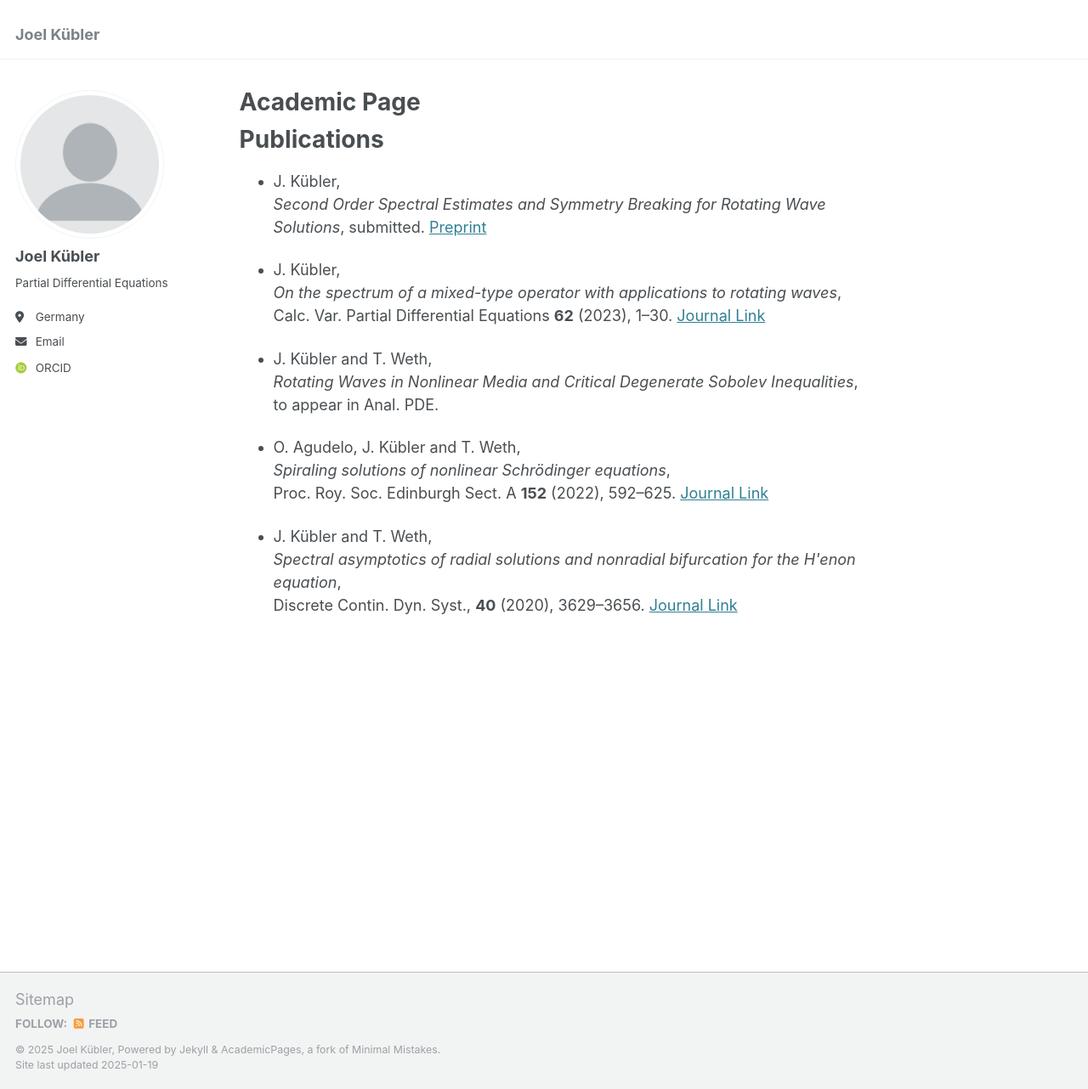
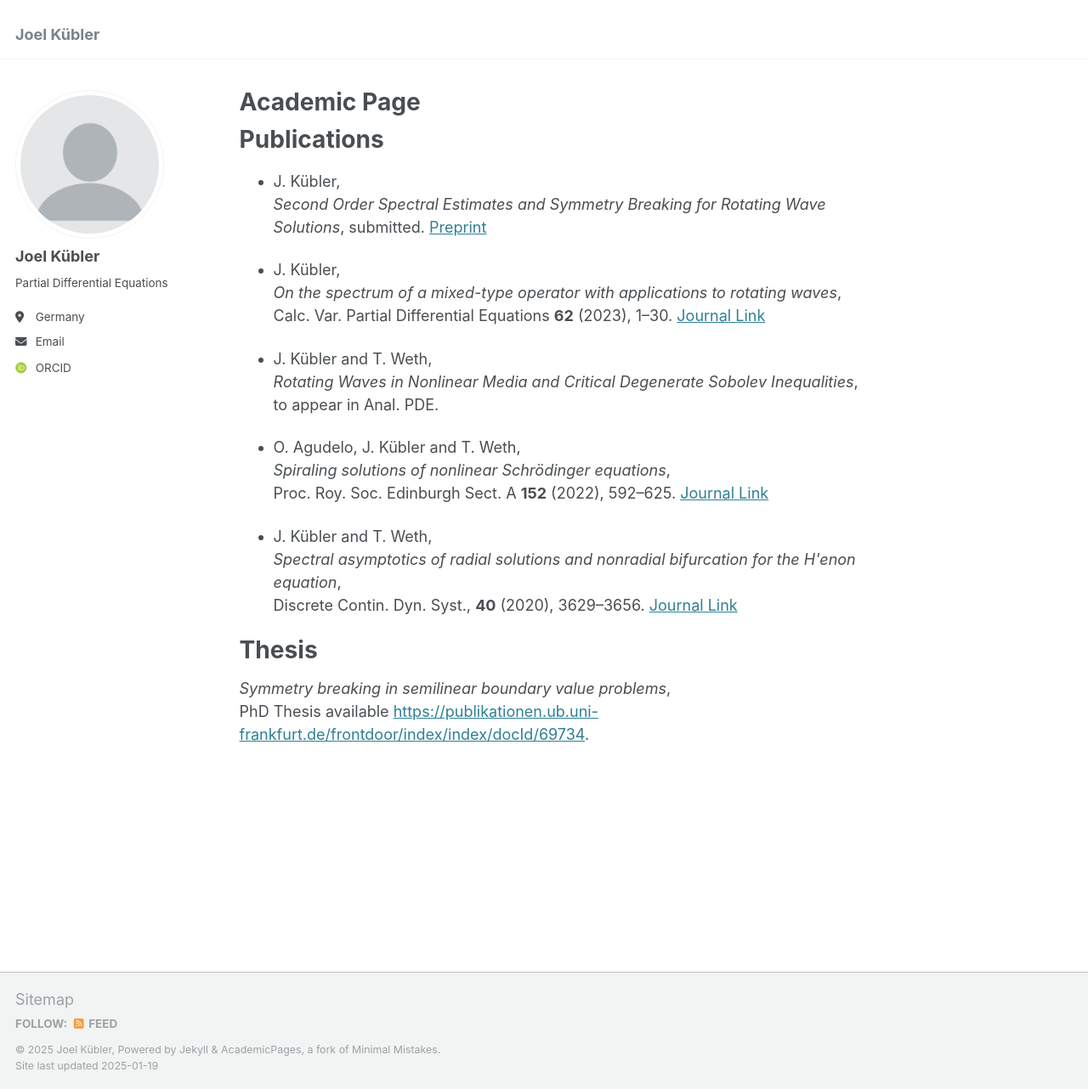
Before and after one commit to jkblr/jkblr.github.io, a Jekyll site: the page built from _pages/about.md, in a window 1280 px wide and 1282 px high. Shown: the whole window at 85% size. Built offline with Jekyll 4.4.1, drawn with Linux system fonts in a browser that asks for light colours; some web fonts are replaced.

Commit message:
Update about.md

```diff
--- a/_pages/about.md
+++ b/_pages/about.md
@@ -32,3 +32,8 @@ Publications
   *Spectral asymptotics of radial solutions and nonradial bifurcation for the H\'enon equation*,
   Discrete Contin. Dyn. Syst., **40** (2020), 3629--3656.
   [Journal Link](https://www.aimsciences.org/article/doi/10.3934/dcds.2020032)
+
+Thesis
+======
+*Symmetry breaking in semilinear boundary value problems*,
+PhD Thesis available [https://publikationen.ub.uni-frankfurt.de/frontdoor/index/index/docId/69734](here).
```
